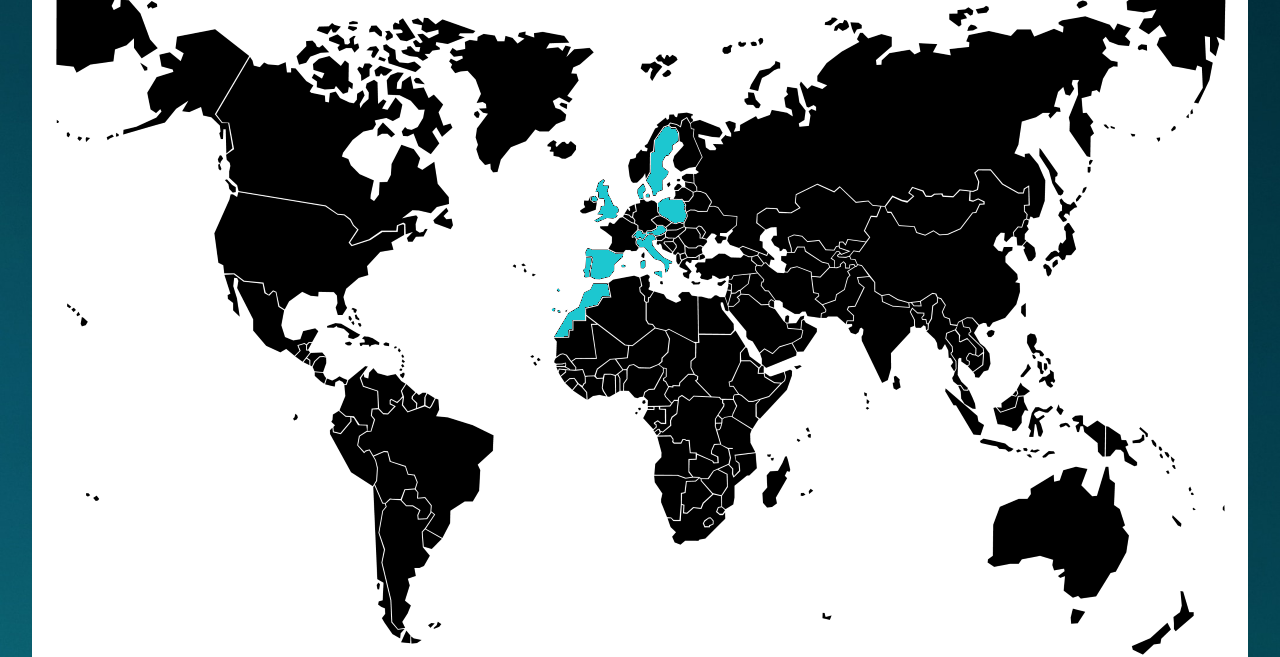
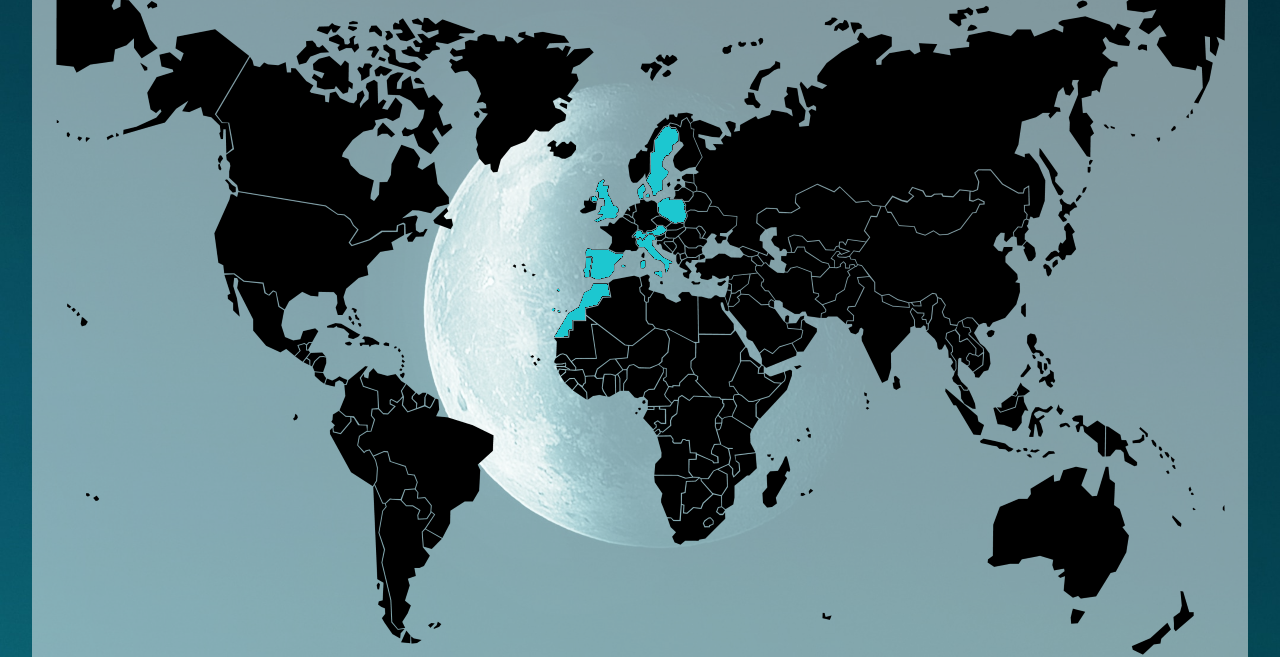
Before and after one commit to lewisboss88/Portfolio, a plain HTML site: page travel.html in a window 1280 px wide. Shown: the part 183-840 px from the top of the page. Drawn offline with nearby package versions, Linux system fonts and the light colour scheme.

Commit message:
minor changes

```diff
--- a/my-css-file.css
+++ b/my-css-file.css
@@ -376,7 +376,7 @@ right: 2rem;
     height: 95%;
     margin: auto;
     overflow: auto;
-    background-color: white;
+    background-color: rgb(255, 255, 255, 0.5);
 
 }
 .worldmap img{
@@ -414,6 +414,7 @@ map area:hover{
     justify-content: center;
     align-items: center;
     position: absolute;
+    box-shadow: 4px 6px 6px var(--site-color-1);
 }
 .circle img{
     object-fit: fill;
```
